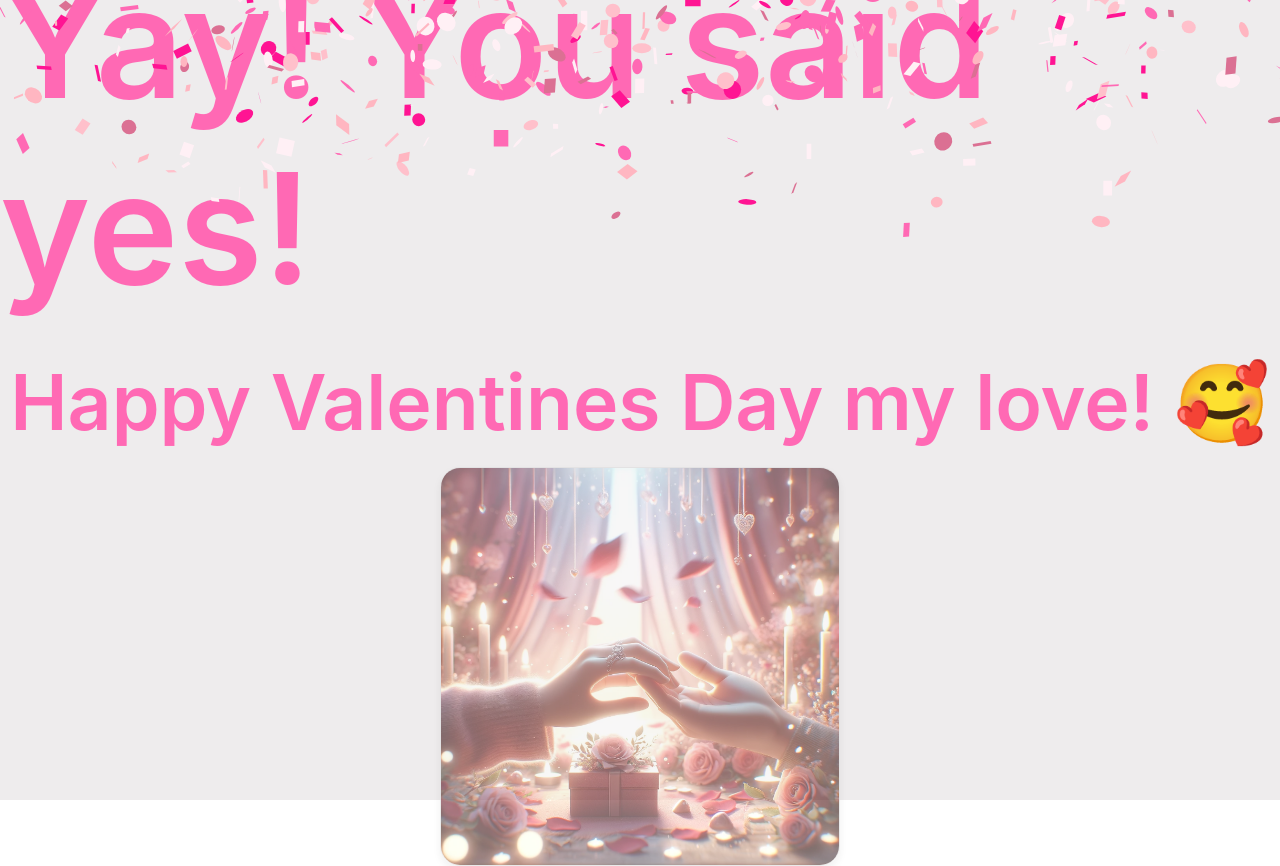
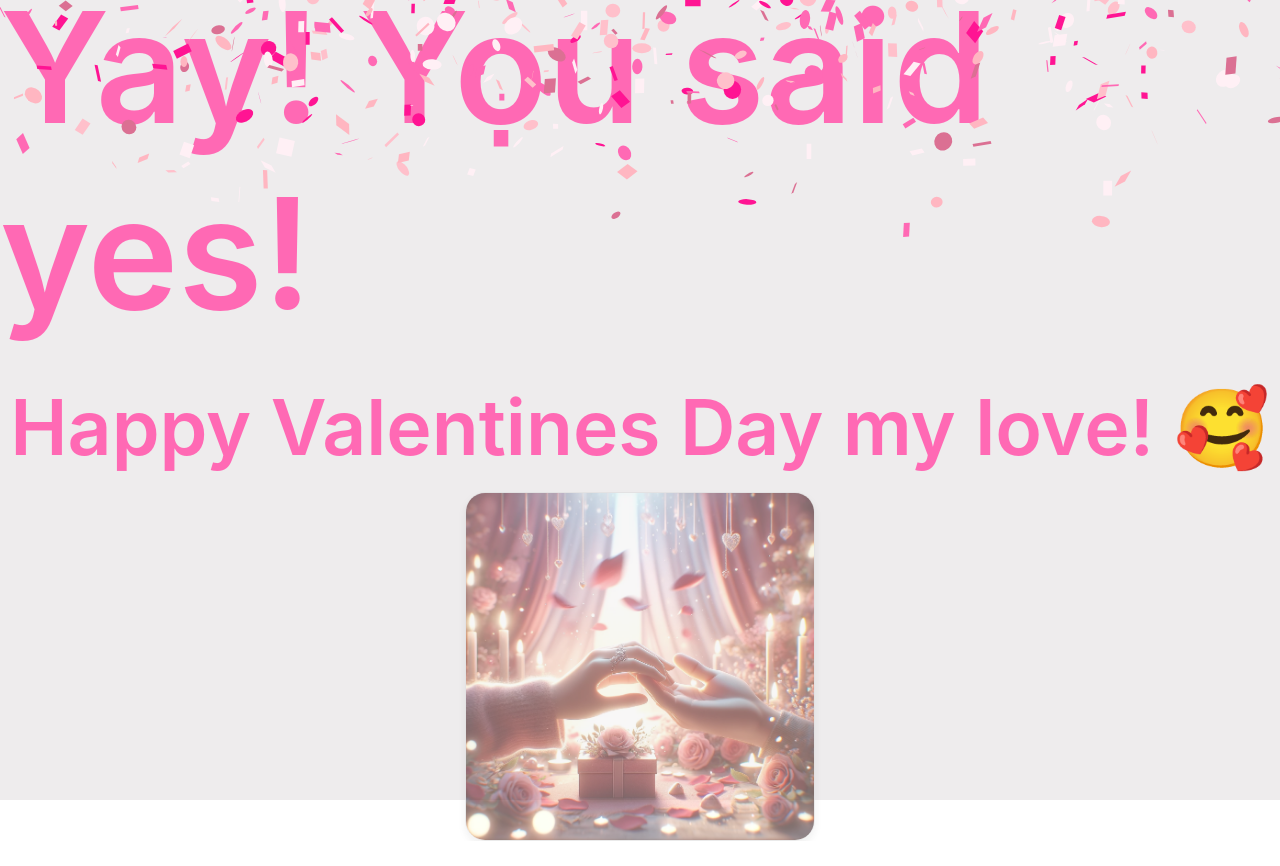
Before and after one commit to tmorse01/valentine, a React (Vite) app: page / in a window 1280 px wide. Both pictures are taken after a click on the button "Yes". After the commit the page ends 841 px from the top, so only its background shows below. Built offline with nearby package versions, Linux system fonts and the light colour scheme; what @ant-design/happy-work-theme would draw is missing.

Commit message:
lowering width of image

```diff
--- a/src/App.css
+++ b/src/App.css
@@ -24,7 +24,7 @@
   /* Fades the image into the background */
   opacity: 0.6; /* Adjust as needed, values range from 0 to 1 */
   transition: opacity 0.5s ease-in-out; /* Smooth transition for the fade effect */
-  width: 400px; /* Adjust the width as needed */
+  width: 350px; /* Adjust the width as needed */
   /* Rounds the corners of the image */
   border-radius: 20px; /* Adjust the pixel value as needed */
 
```
